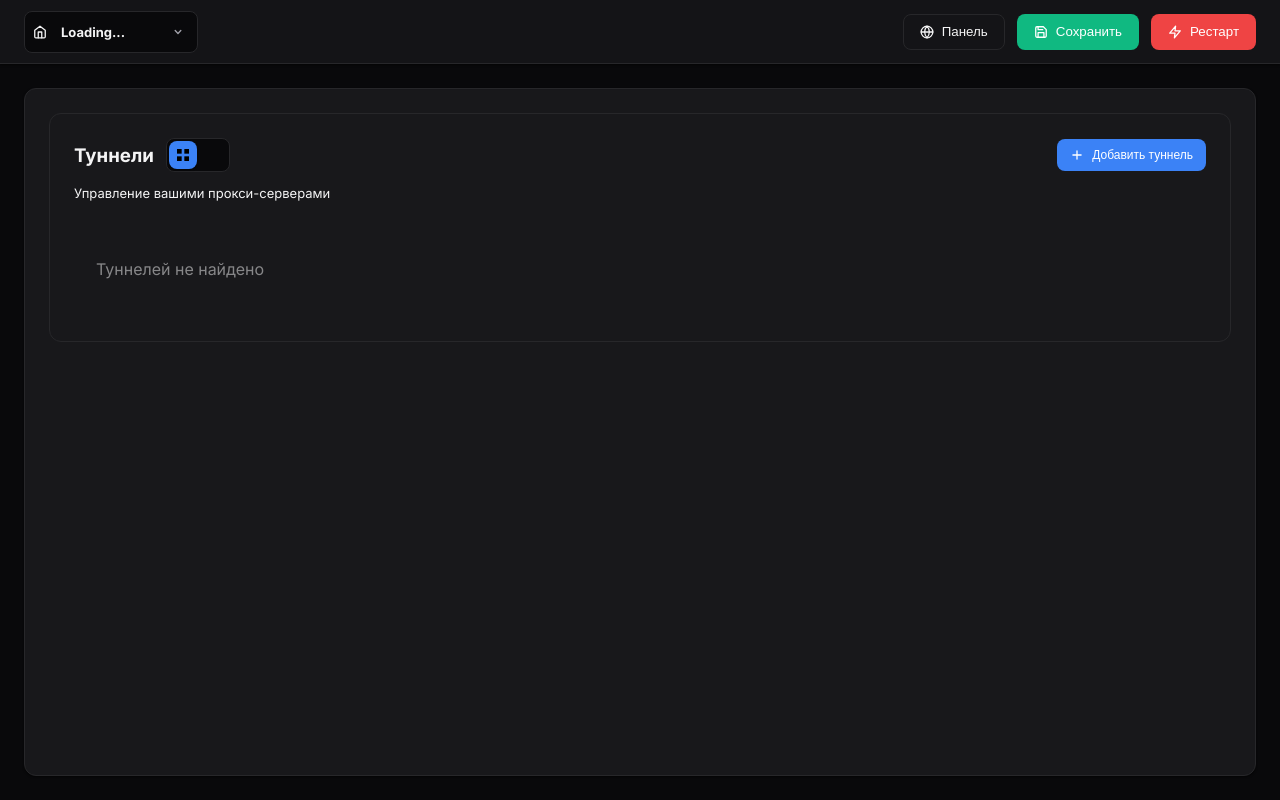
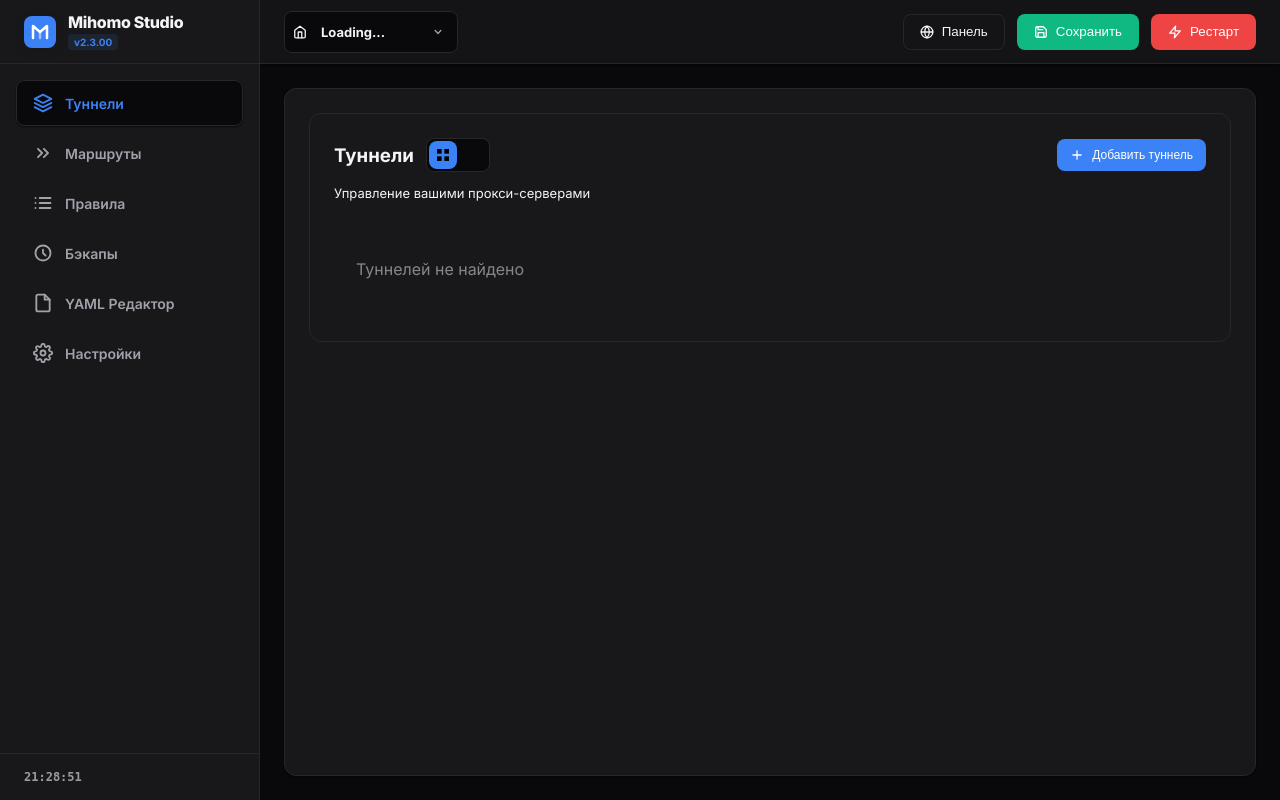
Before and after one commit to l-ptrol/mihomo_studio, a Python web app: template web/templates/index.html in a window 1280 px wide. Run offline with Jinja, Linux system fonts and the light colour scheme; the template is opened without the code that fills it, so the values that code supplies are empty; some libraries are stand-ins or nearby versions.

Commit message:
Фикс: удалено скрытие сайдбара (.sidebar { display: none; })

```diff
--- a/web/templates/index.html
+++ b/web/templates/index.html
@@ -190,7 +190,7 @@ body.cyber .app-header { background: rgba(0, 0, 0, 0.9); }
 }
 #ed { position: absolute; top:0; left:0; right:0; bottom:0; font-size: 14px; }
 
-.sidebar { display: none; }
+
 
 ::-webkit-scrollbar { width: 6px; height: 6px; }
 ::-webkit-scrollbar-track { background: transparent; }
```
Also changed, not shown: 3 other files.
